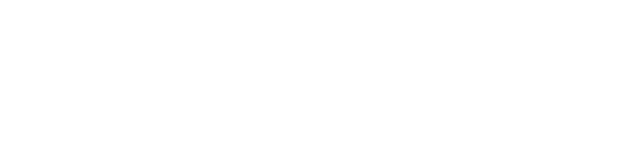
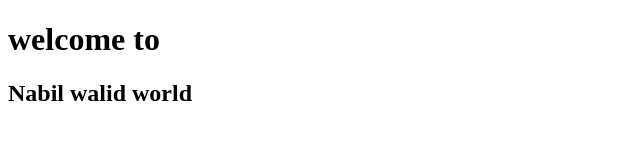
Before and after one commit to nabilwalid/project-with-janker, a plain HTML site: page index.html in a window 1280 px wide. Shown: the whole page, without its empty margins (0-640 px from the left). Drawn offline with Linux system fonts and the light colour scheme.

Commit message:
new one added

```diff
--- a/index.html
+++ b/index.html
@@ -8,6 +8,7 @@
     <link rel="stylesheet" href="style.css">
 </head>
 <body>
-
+    <h1> welcome to </h1>
+    <h2> Nabil walid world </h2>
 </body>
 </html>
```
